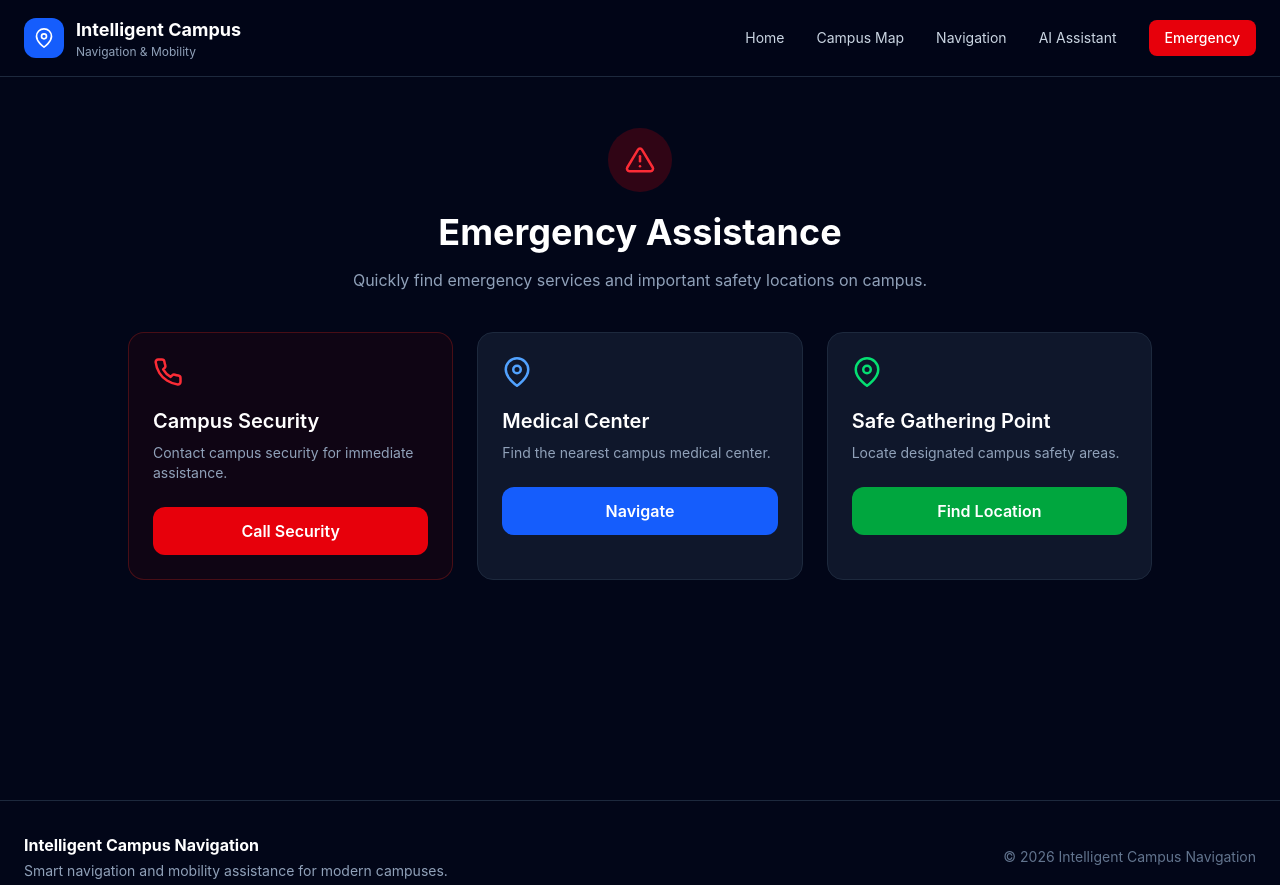
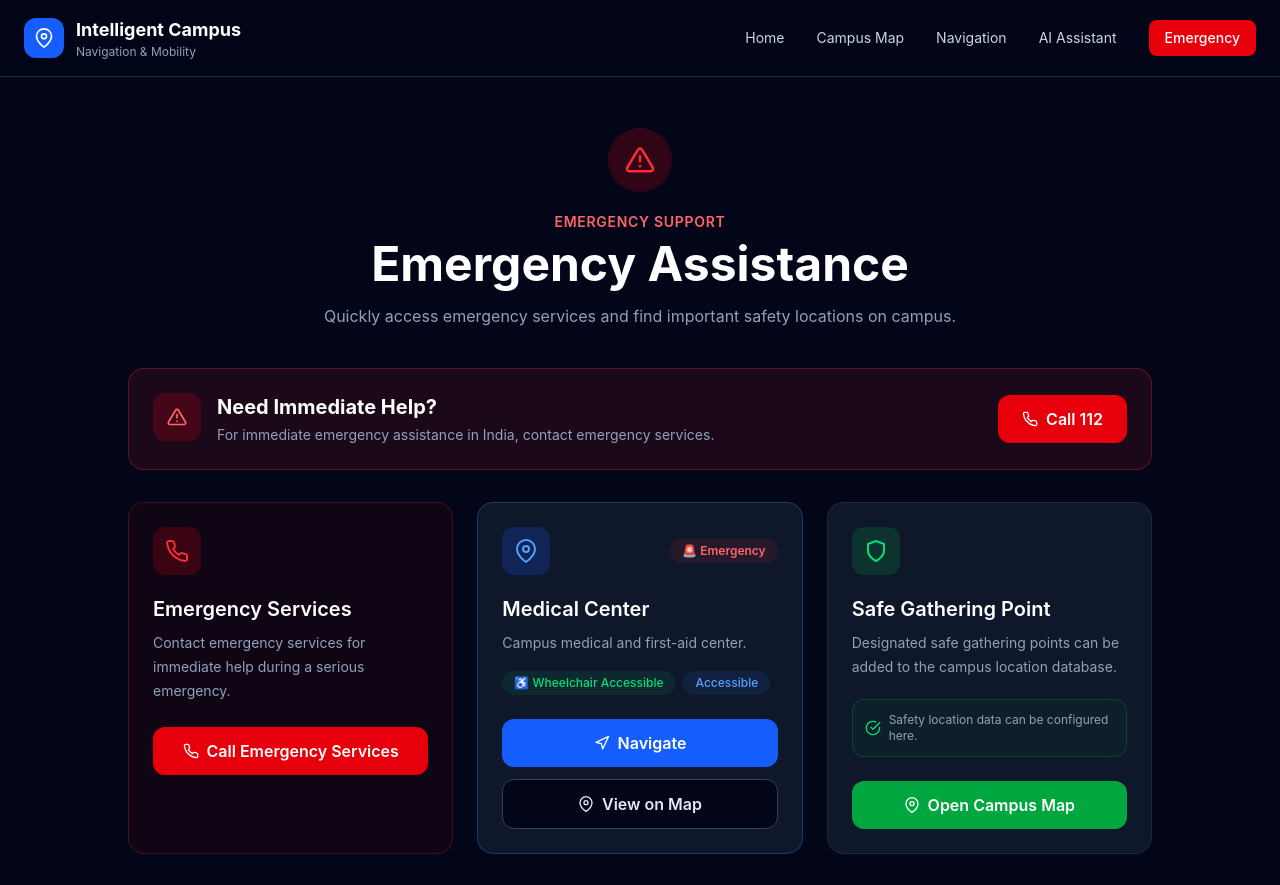
Before and after one commit to hansika1112/Intelligent-Campus-Navigation, a React app in the folder frontend/: page /emergency in a window 1280 px wide. Shown: the top 885 px of the page. Built offline with nearby package versions, Linux system fonts and the light colour scheme; the HTML template or start-up script is replaced by a standard one.

Commit message:
feat: add emergency assistance module

```diff
--- a/frontend/src/pages/EmergencyPage.jsx
+++ b/frontend/src/pages/EmergencyPage.jsx
@@ -1,73 +1,259 @@
-import { FiAlertTriangle, FiPhone, FiMapPin } from 'react-icons/fi'
+import { useMemo } from 'react'
+import { useNavigate } from 'react-router-dom'
+import {
+  FiAlertTriangle,
+  FiPhone,
+  FiMapPin,
+  FiNavigation,
+  FiShield,
+  FiCheckCircle
+} from 'react-icons/fi'
+import { campusLocations } from '../data/campusLocations'
 
 function EmergencyPage() {
+  const navigate = useNavigate()
+
+  const medicalCenter = useMemo(
+    () =>
+      campusLocations.find(
+        (location) =>
+          location.category === 'Healthcare' &&
+          location.emergency
+      ),
+    []
+  )
+
+  const handleMedicalNavigation = () => {
+    navigate('/navigation')
+  }
+
+  const handleMedicalMap = () => {
+    navigate('/map')
+  }
+
   return (
     <main className="min-h-screen bg-slate-950 px-6 pb-16 pt-32 text-white">
       <div className="mx-auto max-w-5xl">
+
         <div className="mb-10 text-center">
+
           <div className="mx-auto flex h-16 w-16 items-center justify-center rounded-full bg-red-600/20">
             <FiAlertTriangle className="text-3xl text-red-500" />
           </div>
 
-          <h1 className="mt-5 text-4xl font-bold">
+          <p className="mt-5 text-sm font-semibold uppercase tracking-wider text-red-400">
+            Emergency Support
+          </p>
+
+          <h1 className="mt-2 text-4xl font-bold md:text-5xl">
             Emergency Assistance
           </h1>
 
           <p className="mx-auto mt-4 max-w-2xl text-slate-400">
-            Quickly find emergency services and important
+            Quickly access emergency services and find important
             safety locations on campus.
           </p>
+
+        </div>
+
+        <div className="mb-8 rounded-2xl border border-red-500/30 bg-red-500/10 p-6">
+
+          <div className="flex flex-col gap-5 md:flex-row md:items-center md:justify-between">
+
+            <div className="flex items-start gap-4">
+
+              <div className="flex h-12 w-12 shrink-0 items-center justify-center rounded-xl bg-red-600/20">
+                <FiAlertTriangle className="text-xl text-red-400" />
+              </div>
+
+              <div>
+                <h2 className="text-xl font-bold">
+                  Need Immediate Help?
+                </h2>
+
+                <p className="mt-1 text-sm text-slate-400">
+                  For immediate emergency assistance in India,
+                  contact emergency services.
+                </p>
+              </div>
+
+            </div>
+
+            <a
+              href="tel:112"
+              className="flex items-center justify-center gap-2 rounded-xl bg-red-600 px-6 py-3 font-semibold transition hover:bg-red-700"
+            >
+              <FiPhone />
+              Call 112
+            </a>
+
+          </div>
+
         </div>
 
         <div className="grid gap-6 md:grid-cols-3">
+
           <div className="rounded-2xl border border-red-900/50 bg-red-950/20 p-6">
-            <FiPhone className="text-3xl text-red-500" />
+
+            <div className="flex h-12 w-12 items-center justify-center rounded-xl bg-red-600/20">
+              <FiPhone className="text-2xl text-red-500" />
+            </div>
 
             <h2 className="mt-5 text-xl font-semibold">
-              Campus Security
+              Emergency Services
             </h2>
 
-            <p className="mt-2 text-sm text-slate-400">
-              Contact campus security for immediate assistance.
+            <p className="mt-2 text-sm leading-6 text-slate-400">
+              Contact emergency services for immediate help
+              during a serious emergency.
             </p>
 
-            <button className="mt-6 w-full rounded-xl bg-red-600 px-4 py-3 font-semibold hover:bg-red-700">
-              Call Security
-            </button>
+            <a
+              href="tel:112"
+              className="mt-6 flex w-full items-center justify-center gap-2 rounded-xl bg-red-600 px-4 py-3 font-semibold transition hover:bg-red-700"
+            >
+              <FiPhone />
+              Call Emergency Services
+            </a>
+
           </div>
 
-          <div className="rounded-2xl border border-slate-800 bg-slate-900 p-6">
-            <FiMapPin className="text-3xl text-blue-400" />
+          <div className="rounded-2xl border border-blue-500/30 bg-slate-900 p-6">
+
+            <div className="flex items-center justify-between">
+
+              <div className="flex h-12 w-12 items-center justify-center rounded-xl bg-blue-600/20">
+                <FiMapPin className="text-2xl text-blue-400" />
+              </div>
+
+              {medicalCenter?.emergency && (
+                <span className="rounded-full bg-red-500/10 px-3 py-1 text-xs font-semibold text-red-400">
+                  🚨 Emergency
+                </span>
+              )}
+
+            </div>
 
             <h2 className="mt-5 text-xl font-semibold">
               Medical Center
             </h2>
 
-            <p className="mt-2 text-sm text-slate-400">
-              Find the nearest campus medical center.
-            </p>
+            {medicalCenter ? (
+              <>
+                <p className="mt-2 text-sm leading-6 text-slate-400">
+                  {medicalCenter.description}
+                </p>
 
-            <button className="mt-6 w-full rounded-xl bg-blue-600 px-4 py-3 font-semibold hover:bg-blue-700">
-              Navigate
-            </button>
+                <div className="mt-4 flex flex-wrap gap-2">
+
+                  {medicalCenter.wheelchairAccess && (
+                    <span className="rounded-full bg-green-500/10 px-3 py-1 text-xs font-medium text-green-400">
+                      ♿ Wheelchair Accessible
+                    </span>
+                  )}
+
+                  {medicalCenter.accessibility && (
+                    <span className="rounded-full bg-blue-500/10 px-3 py-1 text-xs font-medium text-blue-400">
+                      Accessible
+                    </span>
+                  )}
+
+                </div>
+
+                <button
+                  onClick={handleMedicalNavigation}
+                  className="mt-6 flex w-full items-center justify-center gap-2 rounded-xl bg-blue-600 px-4 py-3 font-semibold transition hover:bg-blue-700"
+                >
+                  <FiNavigation />
+                  Navigate
+                </button>
+
+                <button
+                  onClick={handleMedicalMap}
+                  className="mt-3 flex w-full items-center justify-center gap-2 rounded-xl border border-slate-700 bg-slate-950 px-4 py-3 font-semibold text-slate-200 transition hover:border-blue-500 hover:text-blue-400"
+                >
+                  <FiMapPin />
+                  View on Map
+                </button>
+              </>
+            ) : (
+              <p className="mt-3 text-sm text-slate-400">
+                No emergency medical facility is currently configured.
+              </p>
+            )}
+
           </div>
 
           <div className="rounded-2xl border border-slate-800 bg-slate-900 p-6">
-            <FiMapPin className="text-3xl text-green-400" />
+
+            <div className="flex h-12 w-12 items-center justify-center rounded-xl bg-green-600/20">
+              <FiShield className="text-2xl text-green-400" />
+            </div>
 
             <h2 className="mt-5 text-xl font-semibold">
               Safe Gathering Point
             </h2>
 
-            <p className="mt-2 text-sm text-slate-400">
-              Locate designated campus safety areas.
+            <p className="mt-2 text-sm leading-6 text-slate-400">
+              Designated safe gathering points can be added
+              to the campus location database.
             </p>
 
-            <button className="mt-6 w-full rounded-xl bg-green-600 px-4 py-3 font-semibold hover:bg-green-700">
-              Find Location
+            <div className="mt-5 flex items-center gap-2 rounded-xl border border-green-500/20 bg-green-500/5 p-3">
+              <FiCheckCircle className="shrink-0 text-green-400" />
+
+              <span className="text-xs text-slate-400">
+                Safety location data can be configured here.
+              </span>
+            </div>
+
+            <button
+              onClick={() => navigate('/map')}
+              className="mt-6 flex w-full items-center justify-center gap-2 rounded-xl bg-green-600 px-4 py-3 font-semibold transition hover:bg-green-700"
+            >
+              <FiMapPin />
+              Open Campus Map
             </button>
+
           </div>
+
         </div>
+
+        <div className="mt-8 rounded-2xl border border-slate-800 bg-slate-900 p-6">
+
+          <div className="flex items-start gap-4">
+
+            <div className="flex h-11 w-11 shrink-0 items-center justify-center rounded-lg bg-red-600/10">
+              <FiAlertTriangle className="text-red-400" />
+            </div>
+
+            <div>
+
+              <h2 className="font-semibold">
+                Emergency Navigation
+              </h2>
+
+              <p className="mt-1 text-sm leading-6 text-slate-400">
+                Use the Navigation module to calculate a route
+                to the configured Medical Center. Accessibility
+                preferences such as wheelchair access and avoiding
+                restricted paths can be selected there.
+              </p>
+
+              <button
+                onClick={handleMedicalNavigation}
+                className="mt-4 inline-flex items-center gap-2 rounded-lg bg-slate-800 px-4 py-2 text-sm font-medium transition hover:bg-slate-700"
+              >
+                Open Navigation
+                <FiNavigation />
+              </button>
+
+            </div>
+
+          </div>
+
+        </div>
+
       </div>
     </main>
   )
```
